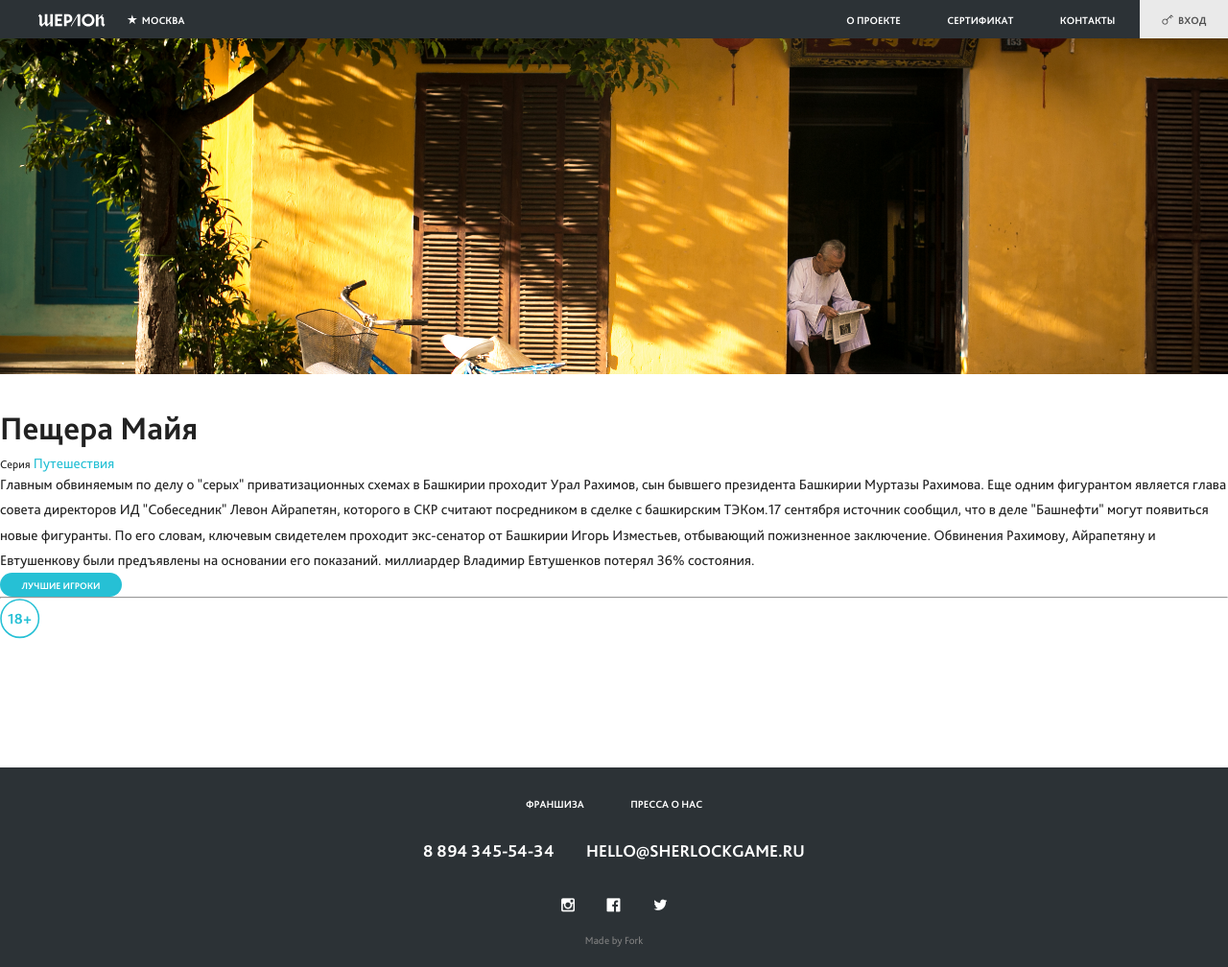
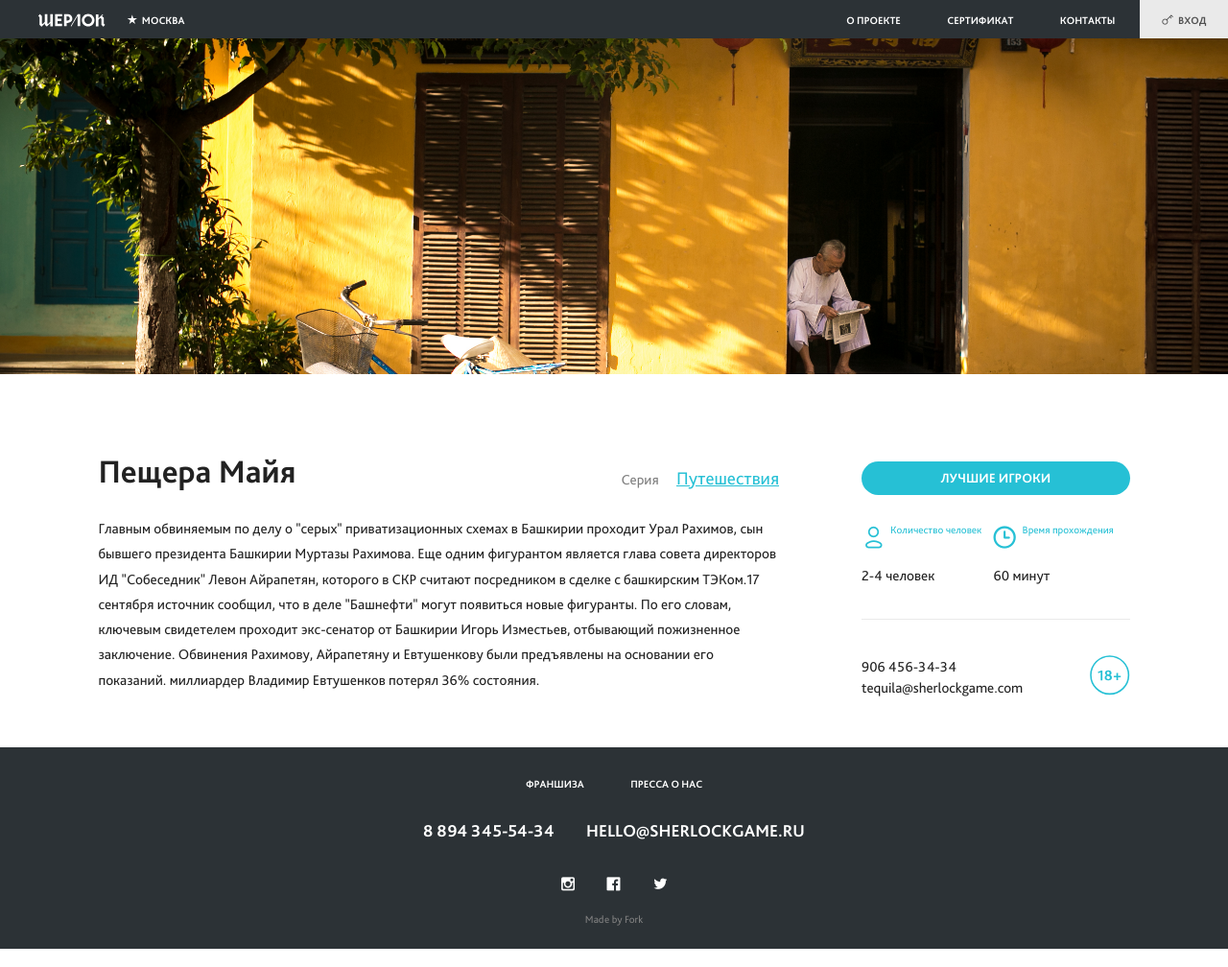
Before and after one commit to Nekrasovnetut/sherlockweb, a PHP site: page /quest.php in a window 1280 px wide. Shown: the whole page at 96% size. Run offline with PHP 8.4, Linux system fonts and the light colour scheme.

Commit message:
Верхняя часть страницы квестов

```diff
--- a/assets/css/style.css
+++ b/assets/css/style.css
@@ -72,6 +72,18 @@
   content: "\e00a";
 }
 
+.icon-clock:before {
+  content: "\e00b";
+}
+
+.icon-qmark-left:before {
+  content: "\e00c";
+}
+
+.icon-qmark-right:before {
+  content: "\e00d";
+}
+
 /*------------------------------------*\
 	Resets:
 \*------------------------------------*/
@@ -530,10 +542,10 @@ iframe {
   padding: 0px;
 }
 
-.form-row, .mcf {
+.form-row, .quest .section, .quest-info-label, .mcf {
   *zoom: 1;
 }
-.form-row:after, .mcf:after {
+.form-row:after, .quest .section:after, .quest-info-label:after, .mcf:after {
   content: "";
   display: table;
   clear: both;
@@ -870,6 +882,11 @@ html {
   font-weight: bold;
   border-radius: 40px;
 }
+.btn--big {
+  font-size: 14px;
+  display: block;
+  text-align: center;
+}
 .btn-simple {
   color: inherit;
   background: transparent;
@@ -1046,6 +1063,11 @@ p {
 }
 p + p, p + .btn {
   margin-top: 1em;
+}
+
+hr {
+  border: none;
+  border-bottom: 1px solid #EAEAEA;
 }
 
 /*
@@ -1160,6 +1182,24 @@ p + p, p + .btn {
 /*------------------------------------*\
 	Организмы:
 \*------------------------------------*/
+/*
+	======= Футер всегда внизу сайта: =======
+*/
+html, body {
+  height: 100%;
+}
+
+.page {
+  height: auto;
+  min-height: 100%;
+  padding-bottom: 210px;
+}
+
+.footer {
+  height: 210px;
+  margin-top: -210px;
+}
+
 .footer {
   background: #2C3236;
   color: white;
@@ -1628,6 +1668,9 @@ p + p, p + .btn {
 .page-collection-1 .link {
   color: #26C0D5;
 }
+.page-collection-1 .quest-info-label {
+  color: #26C0D5;
+}
 
 ._login-dropdown {
   padding: 18px  40px 30px;
@@ -1661,6 +1704,70 @@ p + p, p + .btn {
 }
 ._sherlock-about .royalSlider {
   height: 155px;
+}
+
+.quest .section {
+  padding: 80px 8% 50px;
+}
+.quest-article {
+  float: left;
+  width: 66%;
+}
+.quest-article-heading {
+  padding-bottom: 2em;
+}
+.quest-article-heading-collection {
+  text-align: right;
+  margin-top: -2em;
+}
+.quest-article-heading-collection .label {
+  font-size: 15px;
+  margin-right: 1em;
+  color: #7F7F7F;
+}
+.quest-article-heading-collection .link {
+  font-size: 19px;
+  text-decoration: underline;
+}
+.quest-aside {
+  width: 26%;
+  float: right;
+  position: relative;
+}
+.quest-aside .btn {
+  margin-bottom: 2em;
+  margin-top: .75em;
+}
+.quest-aside .plus18 {
+  position: absolute;
+  right: 0;
+  bottom: .25em;
+}
+.quest-info {
+  width: 48%;
+  display: inline-block;
+  vertical-align: top;
+  margin-bottom: 2.5em;
+}
+.quest-info-label {
+  color: #BC6F00;
+  margin-bottom: 2em;
+  font-size: 11px;
+}
+.quest-info-label i {
+  font-size: 24px;
+  float: left;
+  margin-right: .25em;
+}
+.quest-info-label span {
+  overflow: hidden;
+  display: block;
+  line-height: 12px;
+  margin-top: 3px;
+}
+.quest-contacts {
+  margin-top: 2.5em;
+  line-height: 1.5em;
 }
 
 /*------------------------------------*\
--- a/assets/scss/_core/_variables.scss
+++ b/assets/scss/_core/_variables.scss
@@ -19,6 +19,7 @@ $main-color: #2C3236;
 $accent-color: #BC6F00;
 
 $light-grey: #EAEAEA;
+$medium-grey: #7F7F7F;
 $dark-grey: #505050;
 
 $color-text: #000;
--- a/assets/scss/_tpl/_collection.scss
+++ b/assets/scss/_tpl/_collection.scss
@@ -122,6 +122,10 @@
 		.link {
 			color: $color;
 		}
+
+		.quest-info-label {
+			color: $color;
+		}
 	}
 }
 
--- a/assets/scss/_tpl/_quest.scss
+++ b/assets/scss/_tpl/_quest.scss
@@ -0,0 +1,81 @@
+.quest {
+	.section {
+		@extend %mcf;
+
+		padding: 80px 8% 50px;
+	}
+
+	&-article {
+		float: left;
+		width: 66%;
+
+		&-heading {
+			padding-bottom: 2em;
+
+			&-collection {
+				text-align: right;
+				margin-top: -2em;
+
+				.label {
+					font-size: 15px;
+					margin-right: 1em;
+					color: $medium-grey;
+				}
+
+				.link {
+					font-size: 19px;
+					text-decoration: underline;
+				}
+			}
+		}
+	}
+
+	&-aside {
+		width: 26%;
+		float: right;
+		position: relative;
+
+		.btn {
+			margin-bottom: 2em;
+			margin-top: .75em;
+		}
+
+		.plus18 {
+			position: absolute;
+			right: 0;
+			bottom: .25em;
+		}
+	}
+
+	&-info {
+		width: 48%;
+		display: inline-block;
+		vertical-align: top;
+		margin-bottom: 2.5em;
+
+		&-label {
+			@extend %mcf;
+			color: $accent-color;
+			margin-bottom: 2em;
+			font-size: 11px;
+
+			i {
+				font-size: 24px;
+				float: left;
+				margin-right: .25em;
+			}
+
+			span {
+				overflow: hidden;
+				display: block;
+				line-height: 12px;
+				margin-top: 3px;
+			}
+		}
+	}
+
+	&-contacts {
+		margin-top: 2.5em;
+		line-height: 1.5em;
+	}
+}
--- a/quest.php
+++ b/quest.php
@@ -4,7 +4,7 @@
 	include "includes/header.php" ?>
 
 
-<div class="page <?= $pageClass ?>">
+<div class="page <?= $pageClass ?> quest">
 	<header class="page-cover">
 		<img src="example-images/example-cover.jpg" alt="" />
 	</header>
@@ -13,8 +13,10 @@
 
 			<header class="quest-article-heading">
 				<h2> Пещера Майя </h2>
-				<span class="label">Серия</span>
-				<a href="collection.php" class="link"> Путешествия </a>
+				<div class="quest-article-heading-collection">
+					<span class="label">Серия</span>
+					<a href="collection.php" class="link"> Путешествия </a>
+				</div>
 			</header>
 
 			<div class="quest-article-description">
@@ -23,7 +25,25 @@
 		</article>
 		<aside class="quest-aside">
 			<a href="quest-winners.php" class="btn btn--big"> Лучшие игроки</a>
+			<dl class="quest-info">
+				<dt class="quest-info-label">
+					<i class="icon-user"></i>
+					<span>Количество человек</span>
+				</dt>
+				<dd class="quest-info-content">2-4 человек</dd>
+			</dl>
+			<dl class="quest-info">
+				<dt class="quest-info-label">
+					<i class="icon-clock"></i>
+					<span>Время прохождения</span>
+				</dt>
+				<dd class="quest-info-content">60 минут</dd>
+			</dl>
 			<hr />
+			<ul class="quest-contacts">
+				<li> 906 456-34-34</li>
+				<li>tequila@sherlockgame.com</li>
+			</ul>
 			<img src="assets/images/icons/18plus.svg"
 				 onerror="this.onerror=null; this.src='assets/images/icons/18plus.png'"
 				 class="plus18" />
```
Also changed, not shown: 1 other file.
